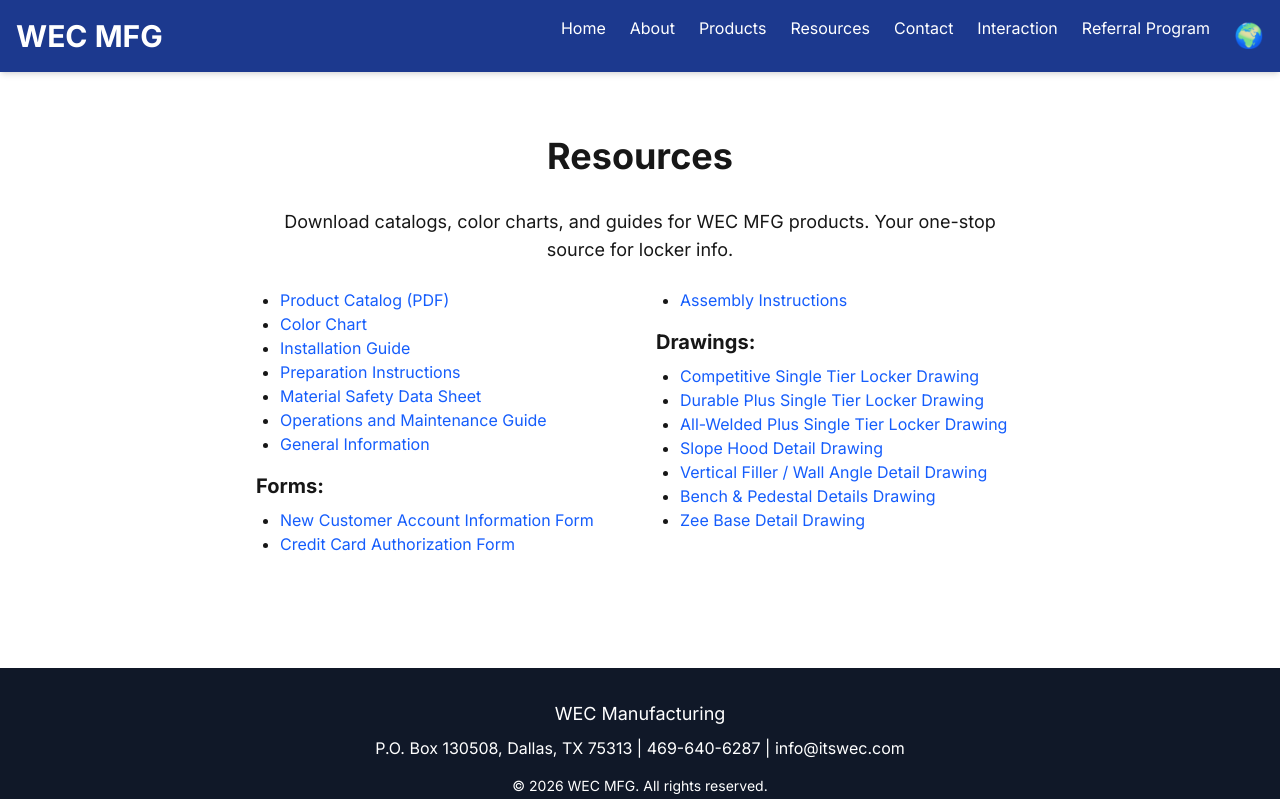
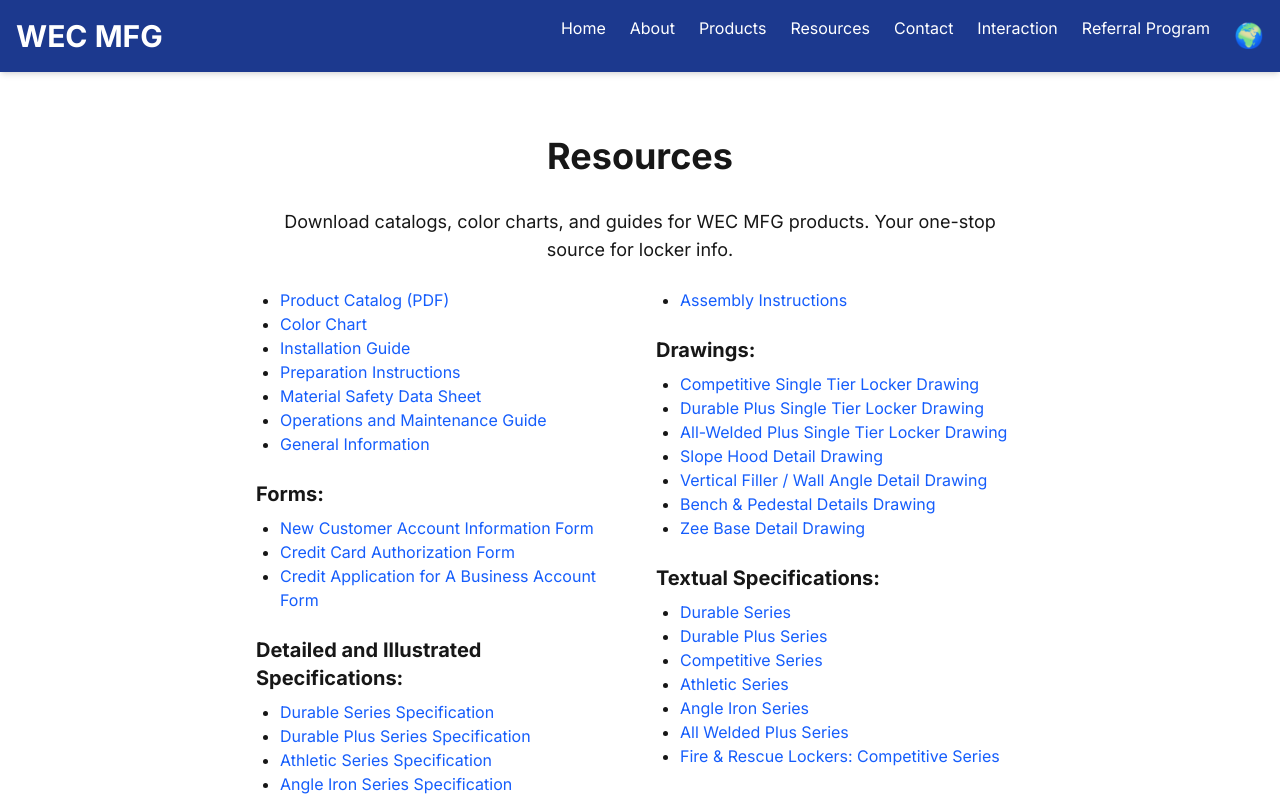
Before and after one commit to Wm-M-Thompson/excellencematter, a Next.js app: page /resources in a window 1280 px wide. Shown: the top 799 px of the page. Built offline with nearby package versions, Linux system fonts and the light colour scheme.

Commit message:
More Resources Update with Forms

```diff
--- a/app/resources/page.tsx
+++ b/app/resources/page.tsx
@@ -9,7 +9,7 @@
 
         {/* Left Column */}
         <div>
-          <ul className="list-disc pl-6 mb-4">
+          <ul className="list-disc pl-6 mb-6">
             <li>
               <a href="/pdfs/WEC_Catalog.pdf" className="text-blue-600 hover:underline" target="_blank" rel="noopener noreferrer">
                 Product Catalog (PDF)
@@ -48,7 +48,7 @@
           </ul>
 
           <h2 className="text-xl font-bold mb-2">Forms:</h2>
-          <ul className="list-disc pl-6">
+          <ul className="list-disc pl-6 mb-6">
             <li>
               <a href="/pdfs/SKMBT_C45110071915350.pdf" className="text-blue-600 hover:underline" target="_blank" rel="noopener noreferrer">
                 New Customer Account Information Form
@@ -59,12 +59,46 @@
                 Credit Card Authorization Form
               </a>
             </li>
+            <li>
+              <a href="/pdfs/CreditApplication.pdf" className="text-blue-600 hover:underline" target="_blank" rel="noopener noreferrer">
+                Credit Application for A Business Account Form
+              </a>
+            </li>
+          </ul>
+
+          <h2 className="text-xl font-bold mb-2">Detailed and Illustrated Specifications:</h2>
+          <ul className="list-disc pl-6">
+            <li>
+              <a href="/pdfs/Durable_Series.pdf" className="text-blue-600 hover:underline" target="_blank" rel="noopener noreferrer">
+                Durable Series Specification
+              </a>
+            </li>
+            <li>
+              <a href="/pdfs/Durable_Plus_Series.pdf" className="text-blue-600 hover:underline" target="_blank" rel="noopener noreferrer">
+                Durable Plus Series Specification
+              </a>
+            </li>
+            <li>
+              <a href="/pdfs/Athletic_Series.pdf" className="text-blue-600 hover:underline" target="_blank" rel="noopener noreferrer">
+                Athletic Series Specification
+              </a>
+            </li>
+            <li>
+              <a href="/pdfs/Angle_Iron_Series.pdf" className="text-blue-600 hover:underline" target="_blank" rel="noopener noreferrer">
+                Angle Iron Series Specification
+              </a>
+            </li>
+            <li>
+              <a href="/pdfs/All_Welded_Series.pdf" className="text-blue-600 hover:underline" target="_blank" rel="noopener noreferrer">
+                All Welded Series Specification
+              </a>
+            </li>
           </ul>
         </div>
 
         {/* Right Column */}
         <div>
-          <ul className="list-disc pl-6 mb-4">
+          <ul className="list-disc pl-6 mb-6">
             <li>
               <a href="/pdfs/Assembly_Instructions.pdf" className="text-blue-600 hover:underline" target="_blank" rel="noopener noreferrer">
                 Assembly Instructions
@@ -73,7 +107,7 @@
           </ul>
 
           <h2 className="text-xl font-bold mb-2">Drawings:</h2>
-          <ul className="list-disc pl-6">
+          <ul className="list-disc pl-6 mb-6">
             <li>
               <a href="/pdfs/SKMBT_C45110110313201.pdf" className="text-blue-600 hover:underline" target="_blank" rel="noopener noreferrer">
                 Competitive Single Tier Locker Drawing
@@ -110,6 +144,45 @@
               </a>
             </li>
           </ul>
+
+          <h2 className="text-xl font-bold mb-2">Textual Specifications:</h2>
+          <ul className="list-disc pl-6">
+            <li>
+              <a href="/pdfs/WEC_Durable_Specs_7_21_2014_FINAL.pdf" className="text-blue-600 hover:underline" target="_blank" rel="noopener noreferrer">
+                Durable Series
+              </a>
+            </li>
+            <li>
+              <a href="/pdfs/WEC_Durable_Plus_Specs_9_19_14_2014_FINAL.pdf" className="text-blue-600 hover:underline" target="_blank" rel="noopener noreferrer">
+                Durable Plus Series
+              </a>
+            </li>
+            <li>
+              <a href="/pdfs/SKMBT_C45110110313WEC_Competitive_Specs_9_19_2014_FINAL.pdf" className="text-blue-600 hover:underline" target="_blank" rel="noopener noreferrer">
+                Competitive Series
+              </a>
+            </li>
+            <li>
+              <a href="/pdfs/WEC_Athletic_Specs_9_19_2014_FINAL.pdf" className="text-blue-600 hover:underline" target="_blank" rel="noopener noreferrer">
+                Athletic Series
+              </a>
+            </li>
+            <li>
+              <a href="/pdfs/WEC_Angle_Iron_Series.pdf" className="text-blue-600 hover:underline" target="_blank" rel="noopener noreferrer">
+                Angle Iron Series
+              </a>
+            </li>
+            <li>
+              <a href="/pdfs/WEC_All_Welded_Plus_Specs_9_19_2014_FINAL.pdf" className="text-blue-600 hover:underline" target="_blank" rel="noopener noreferrer">
+                All Welded Plus Series
+              </a>
+            </li>
+            <li>
+              <a href="/pdfs/Fire_&_Rescue_Competitive_Specs_10_14_2014_FINAL.pdf" className="text-blue-600 hover:underline" target="_blank" rel="noopener noreferrer">
+                Fire & Rescue Lockers: Competitive Series
+              </a>
+            </li>
+          </ul>
         </div>
 
       </div>
```
